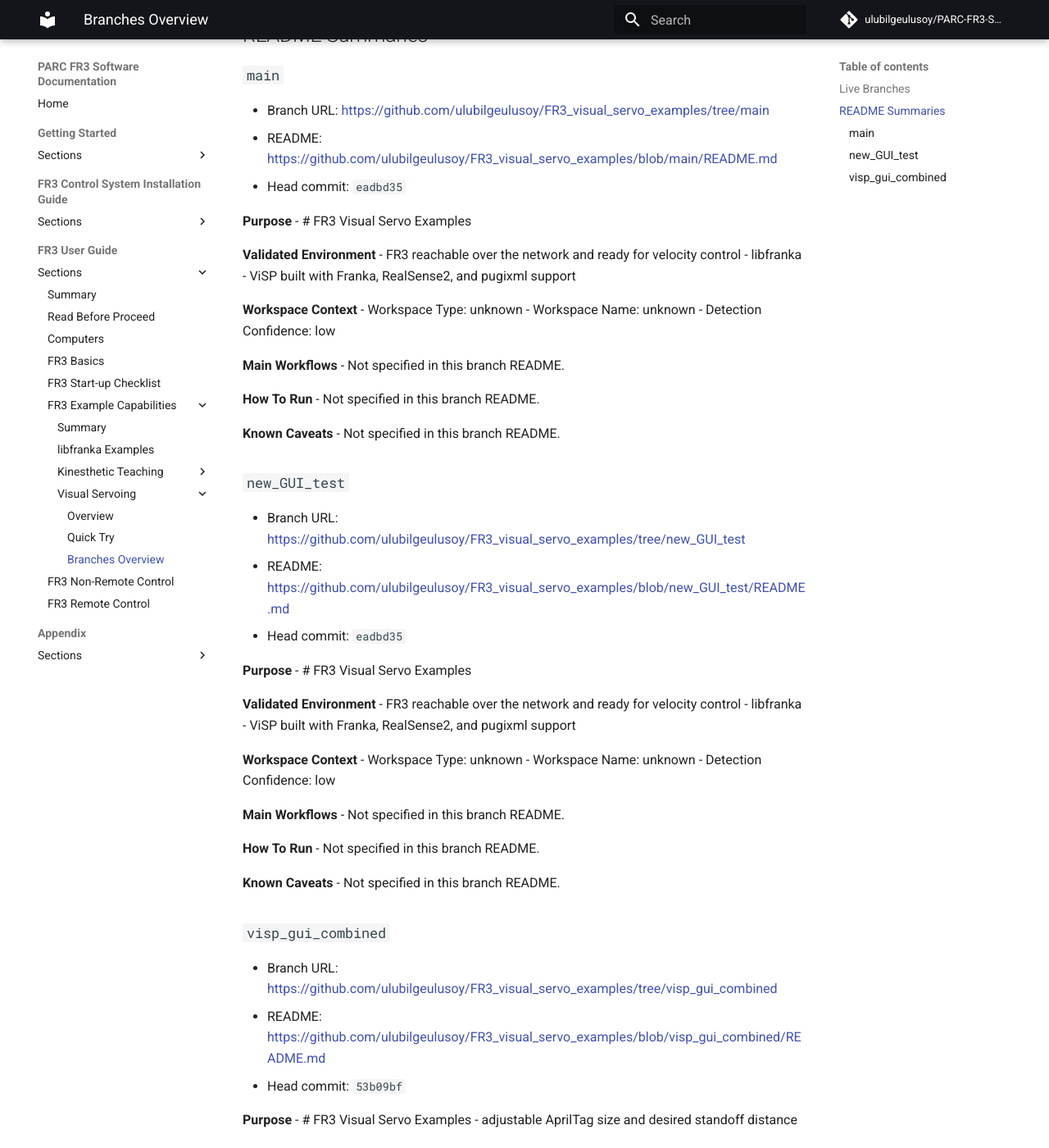
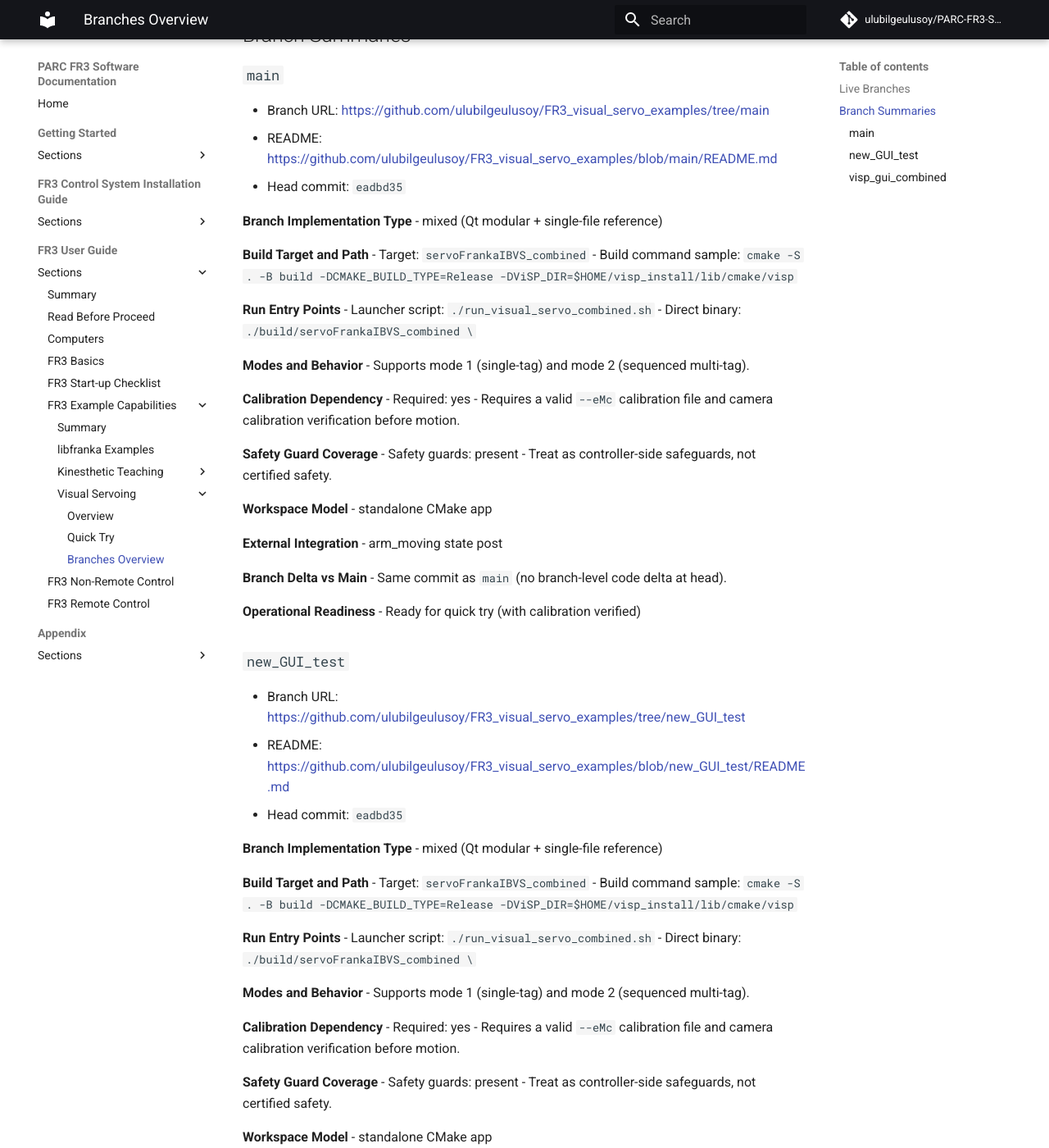
Before and after one commit to ulubilgeulusoy/PARC-FR3-Software-Docs, an MkDocs documentation site: the page built from docs/user-guide/fr3-example-capabilities/visual-servoing/branches-overview.md, in a window 1280 px wide and 1400 px high, scrolled down 471 px. Shown: the whole window at 82% size. Built offline with MkDocs 1.6.1 and Material for MkDocs 9.7.7, drawn with Linux system fonts in a browser that asks for light colours; comment, search, counter and statistics services are not loaded; some of the changed text lies outside the part shown.

Commit message:
docs: refresh branch overviews

```diff
--- a/docs/user-guide/fr3-example-capabilities/visual-servoing/branches-overview.md
+++ b/docs/user-guide/fr3-example-capabilities/visual-servoing/branches-overview.md
@@ -11,7 +11,7 @@ Last updated: 2026-05-13 22:14 UTC
 - `new_GUI_test` -> `eadbd35`
 - `visp_gui_combined` -> `53b09bf`
 
-## README Summaries
+## Branch Summaries
 
 ### `main`
 
@@ -19,28 +19,39 @@ Last updated: 2026-05-13 22:14 UTC
 - README: <https://github.com/ulubilgeulusoy/FR3_visual_servo_examples/blob/main/README.md>
 - Head commit: `eadbd35`
 
-**Purpose**
-- # FR3 Visual Servo Examples
+**Branch Implementation Type**
+- mixed (Qt modular + single-file reference)
 
-**Validated Environment**
-- FR3 reachable over the network and ready for velocity control
-- libfranka
-- ViSP built with Franka, RealSense2, and pugixml support
+**Build Target and Path**
+- Target: `servoFrankaIBVS_combined`
+- Build command sample: `cmake -S . -B build -DCMAKE_BUILD_TYPE=Release -DViSP_DIR=$HOME/visp_install/lib/cmake/visp`
 
-**Workspace Context**
-- Workspace Type: unknown
-- Workspace Name: unknown
-- Detection Confidence: low
+**Run Entry Points**
+- Launcher script: `./run_visual_servo_combined.sh`
+- Direct binary: `./build/servoFrankaIBVS_combined \`
 
-**Main Workflows**
-- Not specified in this branch README.
+**Modes and Behavior**
+- Supports mode 1 (single-tag) and mode 2 (sequenced multi-tag).
 
-**How To Run**
-- Not specified in this branch README.
+**Calibration Dependency**
+- Required: yes
+- Requires a valid `--eMc` calibration file and camera calibration verification before motion.
 
-**Known Caveats**
-- Not specified in this branch README.
+**Safety Guard Coverage**
+- Safety guards: present
+- Treat as controller-side safeguards, not certified safety.
 
+**Workspace Model**
+- standalone CMake app
+
+**External Integration**
+- arm_moving state post
+
+**Branch Delta vs Main**
+- Same commit as `main` (no branch-level code delta at head).
+
+**Operational Readiness**
+- Ready for quick try (with calibration verified)
 
 ### `new_GUI_test`
 
@@ -48,28 +59,39 @@ Last updated: 2026-05-13 22:14 UTC
 - README: <https://github.com/ulubilgeulusoy/FR3_visual_servo_examples/blob/new_GUI_test/README.md>
 - Head commit: `eadbd35`
 
-**Purpose**
-- # FR3 Visual Servo Examples
+**Branch Implementation Type**
+- mixed (Qt modular + single-file reference)
 
-**Validated Environment**
-- FR3 reachable over the network and ready for velocity control
-- libfranka
-- ViSP built with Franka, RealSense2, and pugixml support
+**Build Target and Path**
+- Target: `servoFrankaIBVS_combined`
+- Build command sample: `cmake -S . -B build -DCMAKE_BUILD_TYPE=Release -DViSP_DIR=$HOME/visp_install/lib/cmake/visp`
 
-**Workspace Context**
-- Workspace Type: unknown
-- Workspace Name: unknown
-- Detection Confidence: low
+**Run Entry Points**
+- Launcher script: `./run_visual_servo_combined.sh`
+- Direct binary: `./build/servoFrankaIBVS_combined \`
 
-**Main Workflows**
-- Not specified in this branch README.
+**Modes and Behavior**
+- Supports mode 1 (single-tag) and mode 2 (sequenced multi-tag).
 
-**How To Run**
-- Not specified in this branch README.
+**Calibration Dependency**
+- Required: yes
+- Requires a valid `--eMc` calibration file and camera calibration verification before motion.
 
-**Known Caveats**
-- Not specified in this branch README.
+**Safety Guard Coverage**
+- Safety guards: present
+- Treat as controller-side safeguards, not certified safety.
 
+**Workspace Model**
+- standalone CMake app
+
+**External Integration**
+- arm_moving state post
+
+**Branch Delta vs Main**
+- Same commit as `main` (no branch-level code delta at head).
+
+**Operational Readiness**
+- Ready for quick try (with calibration verified)
 
 ### `visp_gui_combined`
 
@@ -77,28 +99,38 @@ Last updated: 2026-05-13 22:14 UTC
 - README: <https://github.com/ulubilgeulusoy/FR3_visual_servo_examples/blob/visp_gui_combined/README.md>
 - Head commit: `53b09bf`
 
-**Purpose**
-- # FR3 Visual Servo Examples
-- adjustable AprilTag size and desired standoff distance
+**Branch Implementation Type**
+- single-file combined ViSP app
 
-**Validated Environment**
-- FR3 reachable on the network and ready for velocity control
-- libfranka
-- ViSP built with Franka and RealSense support
+**Build Target and Path**
+- Target: `servoFrankaIBVS_combined`
+- Build command sample: `cmake .. -DCMAKE_BUILD_TYPE=Release -DViSP_DIR=~/visp_install/lib/cmake/visp`
 
-**Workspace Context**
-- Workspace Type: unknown
-- Workspace Name: unknown
-- Detection Confidence: low
+**Run Entry Points**
+- Launcher script: `./run_visual_servo_combined.sh`
+- Direct binary: `./build/servoFrankaIBVS_combined \`
 
-**Main Workflows**
-- Not specified in this branch README.
+**Modes and Behavior**
+- Supports mode 1 (single-tag) and mode 2 (sequenced multi-tag).
 
-**How To Run**
-- Not specified in this branch README.
+**Calibration Dependency**
+- Required: yes
+- Requires a valid `--eMc` calibration file and camera calibration verification before motion.
 
-**Known Caveats**
-- Not specified in this branch README.
+**Safety Guard Coverage**
+- Safety guards: present
+- Treat as controller-side safeguards, not certified safety.
 
+**Workspace Model**
+- standalone CMake app
 
-Note: this page is generated automatically in CI from live branch data and per-branch README content.
+**External Integration**
+- arm_moving state post
+
+**Branch Delta vs Main**
+- Different commit from `main` (branch-specific implementation/version).
+
+**Operational Readiness**
+- Ready for quick try (with calibration verified)
+
+Note: generated automatically in CI from live branch data and branch README content.
```
Also changed, not shown: other parts of docs/user-guide/fr3-example-capabilities/visual-servoing/branches-overview.md (+1 -1 lines), docs/user-guide/fr3-example-capabilities/kinesthetic-teaching/branches-overview.md (+1 -1 lines).
